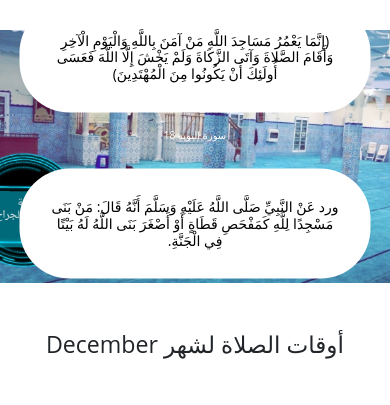
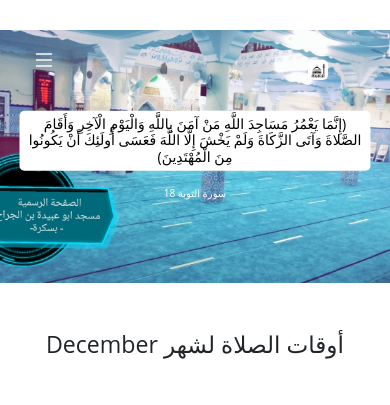
Before and after one commit to SaberHardy/abouObaidaMosque, a Django app: page / in a window 390 px wide. Shown: the top 405 px of the page. Run offline with Django 5.2, Linux system fonts and the light colour scheme; data comes from the database, SQL or seed files in the repository; some libraries are stand-ins or nearby versions.

Commit message:
header device responsive

```diff
--- a/static/css/styles.css
+++ b/static/css/styles.css
@@ -455,7 +455,7 @@ nav .fa {
     }
 
     .text-box span {
-        font-size: 12px;
+        font-size: 10px;
     }
 
     .nav-links ul li {
@@ -467,6 +467,13 @@ nav .fa {
 @media (max-width: 480px) {
     .text-box h1 {
         font-size: 14px;
+    }
+
+    .text-box h1 {
+        color: #000;
+        background-color: white;
+        padding: 5px;
+        border-radius: 5px;
     }
 
     .text-box span {
--- a/templates/appAbuObaida/slidesimages.html
+++ b/templates/appAbuObaida/slidesimages.html
@@ -34,14 +34,6 @@
             الزَّكَاةَ وَلَمْ يَخْشَ إِلَّا اللَّهَ فَعَسَى أُولَئِكَ أَنْ يَكُونُوا مِنَ الْمُهْتَدِينَ)
         </h1>
         <span class="first-span"> سورة التوبة  18</span>
-        <br>
-        <br>
-        <h1>
-            ورد عَنْ النَّبِيِّ صَلَّى اللَّهُ عَلَيْهِ وَسَلَّمَ أَنَّهُ قَالَ: مَنْ بَنَى مَسْجِدًا لِلَّهِ كَمَفْحَصِ
-            قَطَاةٍ أَوْ أَصْغَرَ بَنَى اللَّهُ لَهُ بَيْتًا فِي الْجَنَّةِ.
-        </h1>
-        <span class="first-span"> رواه ابن ماجه وصححه الألباني.</span>
-        <br>
     </div>
 
 </header>
```
